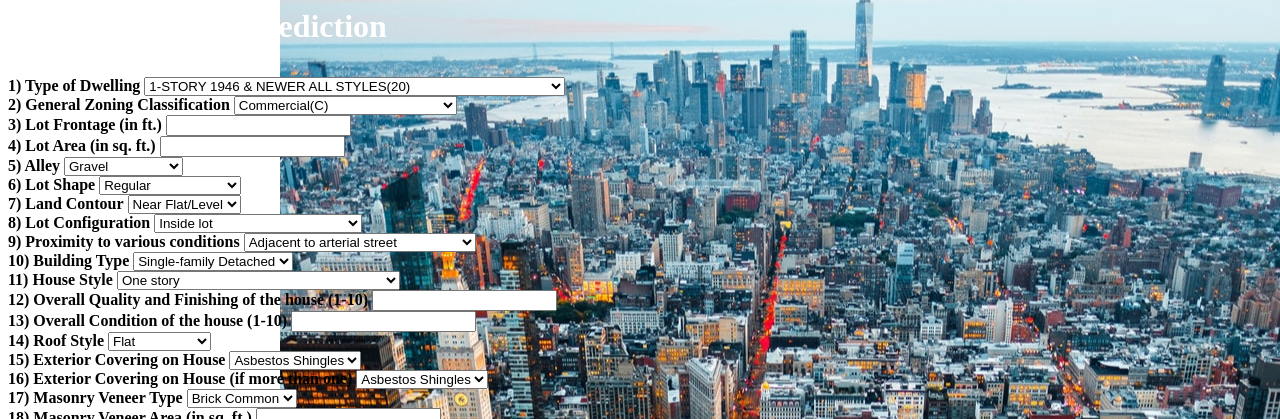
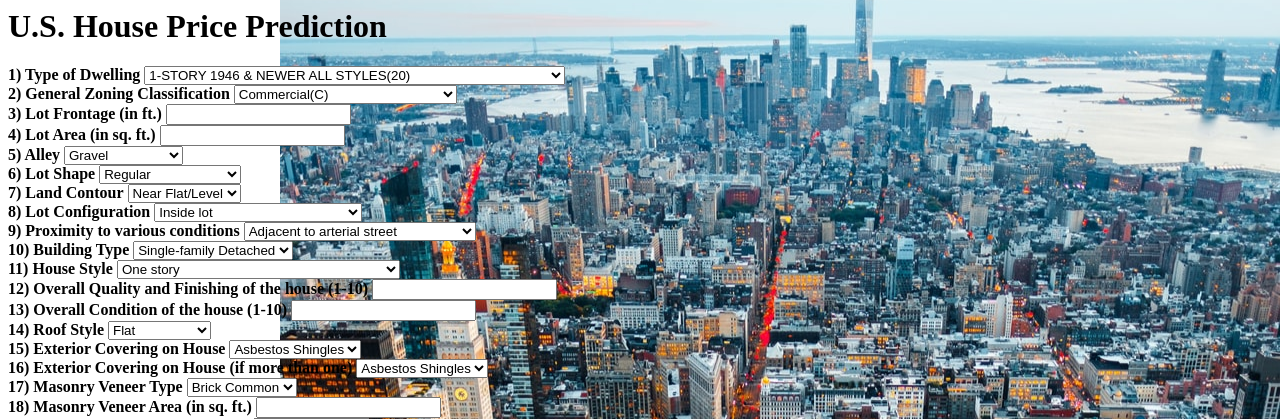
Before and after one commit to Agniva-Konar/house-price-prediction-model-deploy, a Flask app: page / in a window 1280 px wide. Shown: the top 419 px of the page. Run offline with Flask 2, Linux system fonts and the light colour scheme; parts of the project's set-up code (start-up, migrations or seed data) failed here and were passed over.

Commit message:
Update index.html

```diff
--- a/templates/index.html
+++ b/templates/index.html
@@ -14,7 +14,7 @@
     }
     </style>
 
-	<h1><p style="color:white">U.S. House Price Prediction</p></h1>
+	<h1>U.S. House Price Prediction</h1>
 
 	<form action="{{ url_for('predict')}}"method="post">
 		<label for="mssubclass"><b>1) Type of Dwelling</b></label>
```
